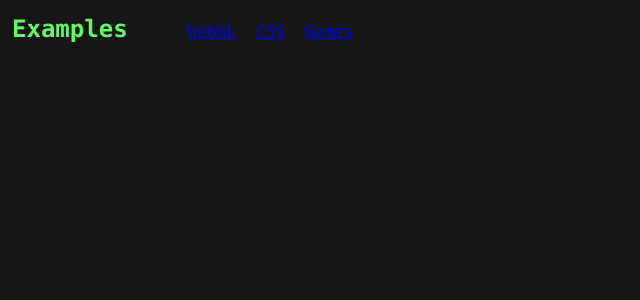
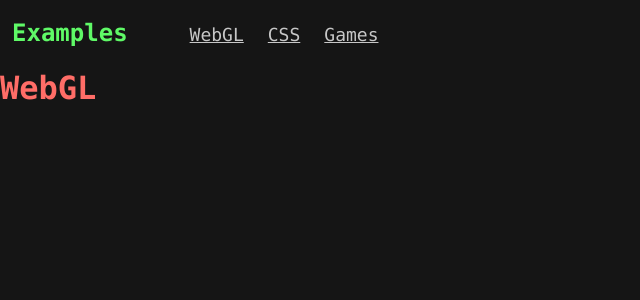
Before and after one commit to BAI-Bonjwa/examples, a React app: page /webgl in a window 1280 px wide. Shown: the top 300 px of the page, without its empty margins (0-640 px from the left). Built offline with nearby package versions, Linux system fonts and the light colour scheme.

Commit message:
Added redux and react-router

```diff
--- a/package.json
+++ b/package.json
@@ -13,6 +13,7 @@
     "@types/node": "^12.0.0",
     "@types/react": "^16.9.0",
     "@types/react-dom": "^16.9.0",
+    "@types/react-router-dom": "^5.1.3",
     "@typescript-eslint/eslint-plugin": "^2.10.0",
     "@typescript-eslint/parser": "^2.10.0",
     "babel-eslint": "10.0.3",
@@ -54,6 +55,9 @@
     "react-app-polyfill": "^1.0.6",
     "react-dev-utils": "^10.1.0",
     "react-dom": "^16.12.0",
+    "react-redux": "^7.1.3",
+    "react-router-dom": "^5.1.2",
+    "redux": "^4.0.5",
     "resolve": "1.15.0",
     "resolve-url-loader": "3.1.1",
     "sass-loader": "8.0.2",
--- a/src/App.scss
+++ b/src/App.scss
@@ -12,10 +12,15 @@
 
   ul {
     display: inline-block;
+    font-size: 18px;
 
     li {
       display: inline-block;
-      padding: 10px;
+      padding: 12px;
+
+      a, a:active, a:visited {
+        color: $white;
+      }
     }
   }
 }
--- a/src/App.tsx
+++ b/src/App.tsx
@@ -1,20 +1,52 @@
 import React from 'react';
 import './App.scss';
+import WebGL from './components/WebGL';
+import CSS from './components/CSS';
+import Games from './components/Games';
+
+import {
+  BrowserRouter as Router,
+  Switch,
+  Route,
+  Link
+} from "react-router-dom";
 
 const App = () => {
   return (
+    <Router>
       <div className="App">
         <nav className="nav">
           <h1 className="header brightgreen">Examples</h1>
 
           <ul className="links">
-          <li><a href="/webgl">WebGL</a></li>
-          <li><a href="/css">CSS</a></li>
-          <li><a href="/games">Games</a></li>
+            {/* <li><a href="home">Home</a></li> */}
+            <li>
+              <Link to="/webgl">WebGL</Link>
+            </li>
+            <li>
+              <Link to="/css">CSS</Link>
+            </li>
+            <li>
+              <Link to="/games">Games</Link>
+            </li>
           </ul>
 
         </nav>
+
+        <Switch>
+          <Route path="/webgl">
+            <WebGL />
+          </Route>
+          <Route path="/css">
+            <CSS />
+          </Route>
+          <Route path="/games">
+            <Games />
+          </Route>
+        </Switch>
+
       </div>
+    </Router>
   );
 }
 
--- /dev/null
+++ b/src/components/CSS.tsx
@@ -0,0 +1,11 @@
+import React from 'react';
+
+const CSS = () => {
+  return (
+    <div className="css">
+      <h1 className="brightred">CSS</h1>
+    </div>
+  );
+}
+
+export default CSS;
--- /dev/null
+++ b/src/components/Games.tsx
@@ -0,0 +1,11 @@
+import React from 'react';
+
+const Games = () => {
+  return (
+    <div className="games">
+      <h1 className="brightred">Games</h1>
+    </div>
+  );
+}
+
+export default Games;
--- /dev/null
+++ b/src/components/WebGL.tsx
@@ -0,0 +1,11 @@
+import React from 'react';
+
+const WebGL = () => {
+  return (
+    <div className="webgl">
+      <h1 className="brightred">WebGL</h1>
+    </div>
+  );
+}
+
+export default WebGL;
```
Also changed, not shown: 1 other file (tests, documents, lock files or other folders). Lines whose indentation alone changed are shown as unchanged.
